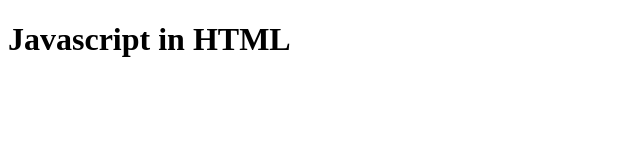
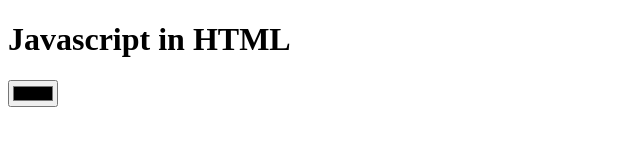
Before and after one commit to rawanul93/background-generator, a plain HTML site: page index.html in a window 1280 px wide. Shown: the whole page, without its empty margins (0-640 px from the left). Drawn offline with Linux system fonts and the light colour scheme.

Commit message:
added color picker

```diff
--- a/index.html
+++ b/index.html
@@ -6,6 +6,7 @@
 </head>
 <body>
 	<h1>Javascript in HTML</h1>
+	<input class="color1" type="color">
 	<script type="text/javascript" src="script.js">
 
 	</script>
```
